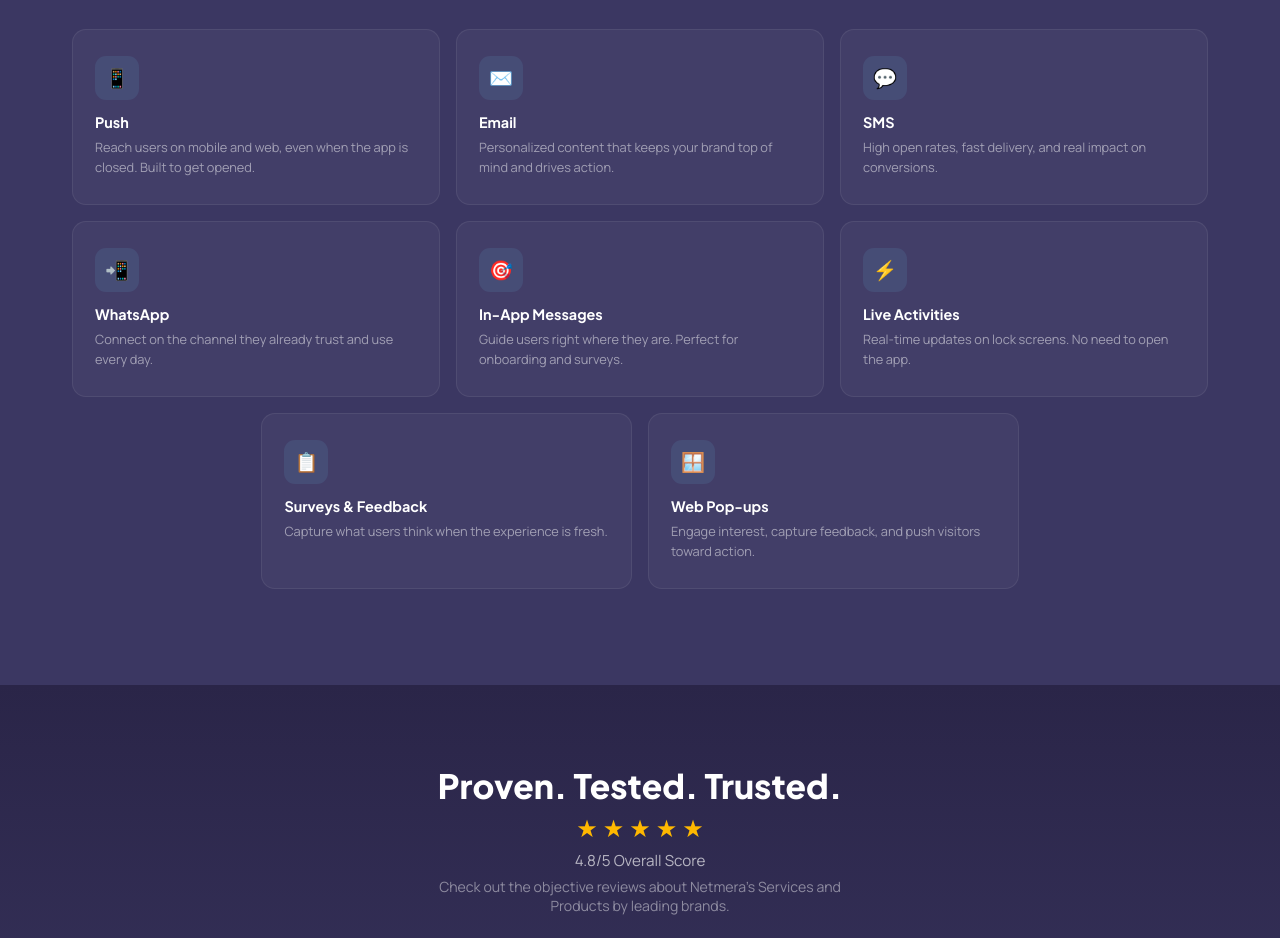
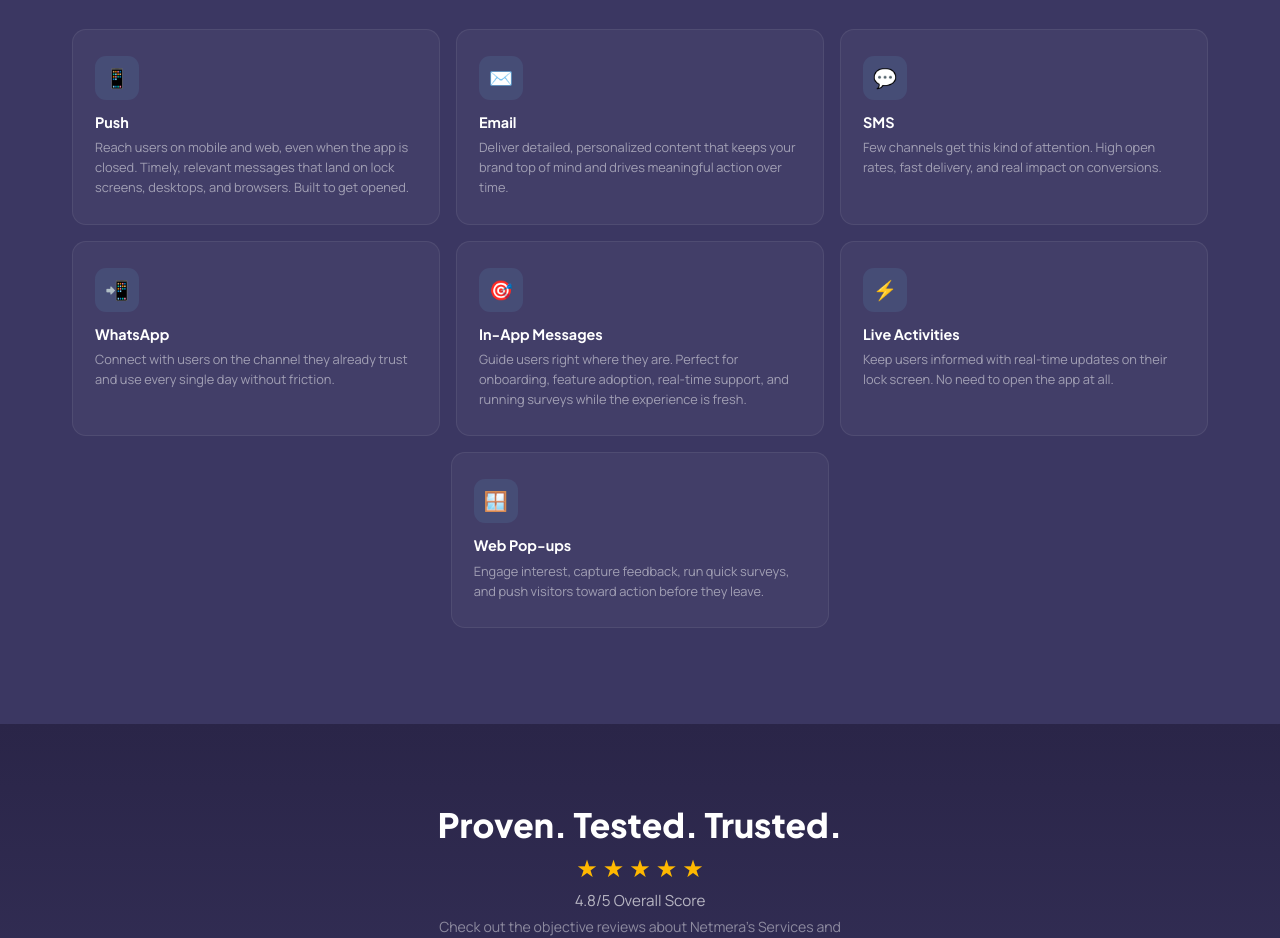
Before and after one commit to burcuulucay-sketch/netmera-homepage, a plain HTML site: page index.html in a window 1280 px wide. Shown: the part 4040-4978 px from the top of the page. Drawn offline with Linux system fonts and the light colour scheme.

Commit message:
index.html

```diff
--- a/index.html
+++ b/index.html
@@ -186,7 +186,7 @@ a{text-decoration:none;color:inherit}
 /* ═══ CHANNELS ═══ */
 .ch-grid{display:grid;grid-template-columns:1fr 1fr 1fr;gap:16px;margin-bottom:16px}
 .ch-grid-b{display:grid;grid-template-columns:1fr 1fr 1fr;gap:16px;margin-bottom:16px}
-.ch-grid-c{display:grid;grid-template-columns:1fr 1fr;gap:16px;max-width:66.66%;margin:0 auto}
+.ch-grid-c{display:grid;grid-template-columns:1fr;gap:16px;max-width:33.33%;margin:0 auto}
 .ch-card{background:rgba(255,255,255,.04);border:1px solid rgba(255,255,255,.07);border-radius:var(--R);padding:26px 22px;transition:all .3s var(--ease)}
 .ch-card:hover{background:rgba(255,255,255,.08);transform:translateY(-3px);box-shadow:0 10px 28px rgba(0,0,0,.15)}
 .ch-icon{width:44px;height:44px;border-radius:11px;background:rgba(113,200,240,.1);display:flex;align-items:center;justify-content:center;font-size:1.2rem;margin-bottom:14px}
@@ -294,7 +294,7 @@ a{text-decoration:none;color:inherit}
   .cap-panel.on,.ai-slide.on{grid-template-columns:1fr}
   .stories-grid,.blog-grid{grid-template-columns:1fr 1fr}
   .ch-grid,.ch-grid-b{grid-template-columns:1fr 1fr}
-  .ch-grid-c{grid-template-columns:1fr 1fr;max-width:100%}
+  .ch-grid-c{grid-template-columns:1fr;max-width:100%}
   .scale-stats{grid-template-columns:1fr 1fr}
   .compliance .ctr{flex-direction:column;text-align:center}
   .footer-grid{grid-template-columns:1fr 1fr}
@@ -689,18 +689,17 @@ a{text-decoration:none;color:inherit}
       <p>From quick updates to richer conversations, engagement continues across the channels customers use.</p>
     </div>
     <div class="ch-grid">
-      <div class="ch-card rv"><div class="ch-icon">📱</div><h4>Push</h4><p>Reach users on mobile and web, even when the app is closed. Built to get opened.</p></div>
-      <div class="ch-card rv"><div class="ch-icon">✉️</div><h4>Email</h4><p>Personalized content that keeps your brand top of mind and drives action.</p></div>
-      <div class="ch-card rv"><div class="ch-icon">💬</div><h4>SMS</h4><p>High open rates, fast delivery, and real impact on conversions.</p></div>
+      <div class="ch-card rv"><div class="ch-icon">📱</div><h4>Push</h4><p>Reach users on mobile and web, even when the app is closed. Timely, relevant messages that land on lock screens, desktops, and browsers. Built to get opened.</p></div>
+      <div class="ch-card rv"><div class="ch-icon">✉️</div><h4>Email</h4><p>Deliver detailed, personalized content that keeps your brand top of mind and drives meaningful action over time.</p></div>
+      <div class="ch-card rv"><div class="ch-icon">💬</div><h4>SMS</h4><p>Few channels get this kind of attention. High open rates, fast delivery, and real impact on conversions.</p></div>
     </div>
     <div class="ch-grid-b">
-      <div class="ch-card rv"><div class="ch-icon">📲</div><h4>WhatsApp</h4><p>Connect on the channel they already trust and use every day.</p></div>
-      <div class="ch-card rv"><div class="ch-icon">🎯</div><h4>In-App Messages</h4><p>Guide users right where they are. Perfect for onboarding and surveys.</p></div>
-      <div class="ch-card rv"><div class="ch-icon">⚡</div><h4>Live Activities</h4><p>Real-time updates on lock screens. No need to open the app.</p></div>
+      <div class="ch-card rv"><div class="ch-icon">📲</div><h4>WhatsApp</h4><p>Connect with users on the channel they already trust and use every single day without friction.</p></div>
+      <div class="ch-card rv"><div class="ch-icon">🎯</div><h4>In-App Messages</h4><p>Guide users right where they are. Perfect for onboarding, feature adoption, real-time support, and running surveys while the experience is fresh.</p></div>
+      <div class="ch-card rv"><div class="ch-icon">⚡</div><h4>Live Activities</h4><p>Keep users informed with real-time updates on their lock screen. No need to open the app at all.</p></div>
     </div>
     <div class="ch-grid-c">
-      <div class="ch-card rv"><div class="ch-icon">📋</div><h4>Surveys & Feedback</h4><p>Capture what users think when the experience is fresh.</p></div>
-      <div class="ch-card rv"><div class="ch-icon">🪟</div><h4>Web Pop-ups</h4><p>Engage interest, capture feedback, and push visitors toward action.</p></div>
+      <div class="ch-card rv"><div class="ch-icon">🪟</div><h4>Web Pop-ups</h4><p>Engage interest, capture feedback, run quick surveys, and push visitors toward action before they leave.</p></div>
     </div>
   </div>
 </section>
```
